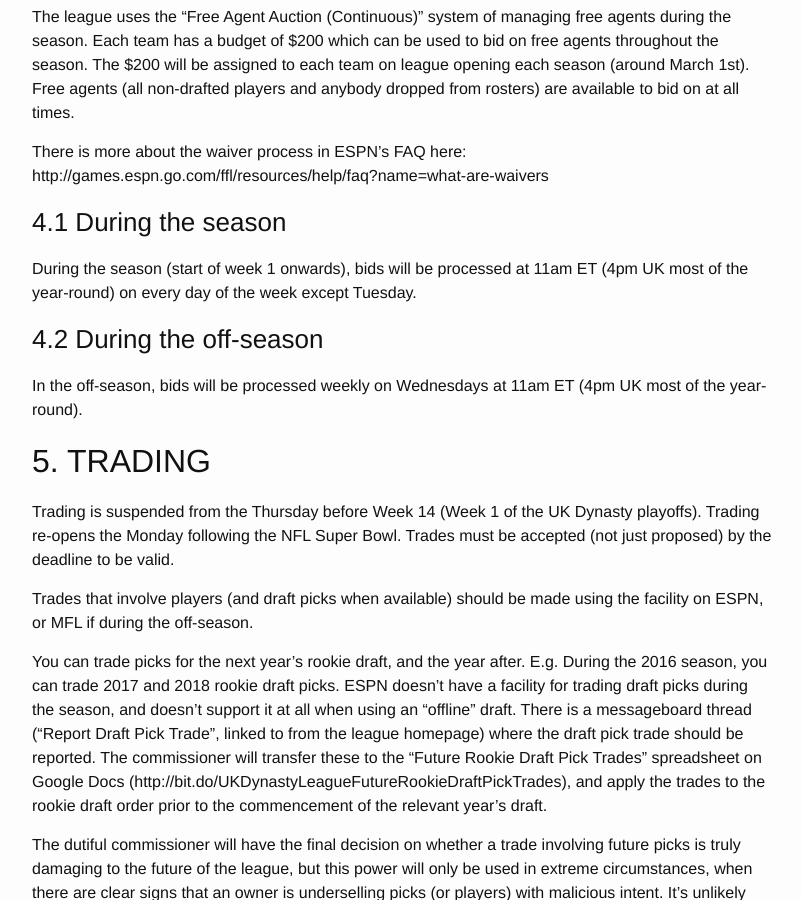
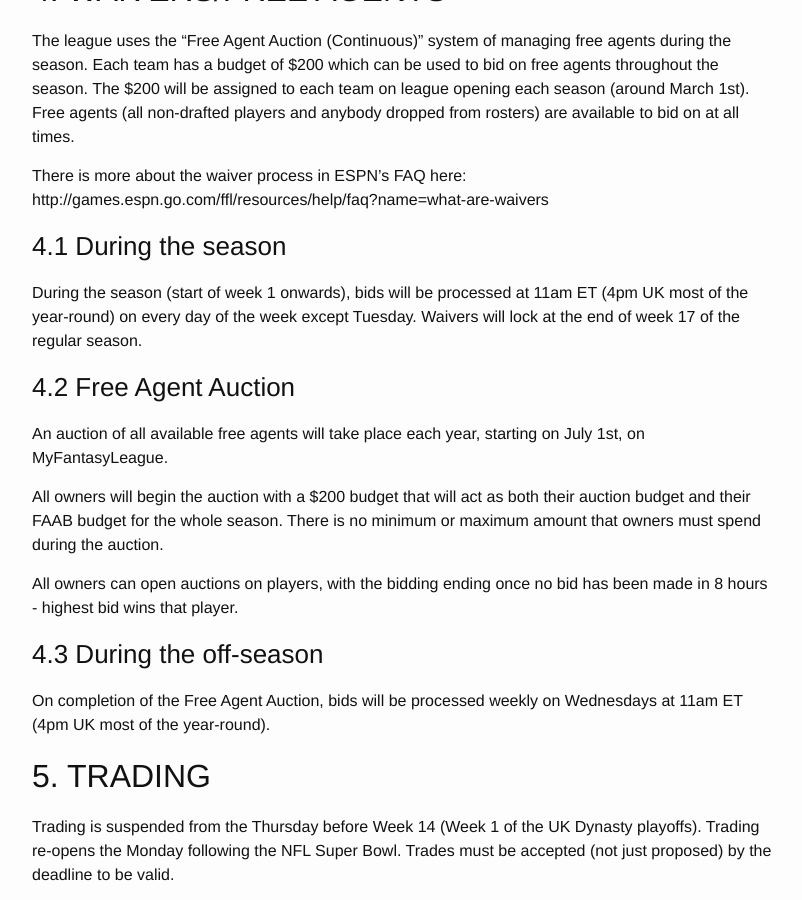
Before and after one commit to UKDynasty/ukdynasty.github.io, a Jekyll site: the page built from bylaws/index.md, in a window 1280 px wide and 900 px high, scrolled down 3019 px. Shown: the whole window, without its empty margins (238-1040 px from the left). Built offline with Jekyll 4.4.1, drawn with Linux system fonts in a browser that asks for light colours; some of the changed text lies outside the part shown.

Commit message:
Free agent auction details

```diff
--- a/bylaws/index.md
+++ b/bylaws/index.md
@@ -21,7 +21,8 @@ All bylaws are an **explanation** or **extension** of the rules set on ESPN/MyFa
     - [3.2 Reduction to 4 rounds from 2018](#32-reduction-to-4-rounds-from-2018)
 - [4. Waivers/free agents](#4-waiversfree-agents)
     - [4.1 During the season](#41-during-the-season)
-    - [4.2 During the off-season](#42-during-the-off-season)
+    - [4.2 Free Agent Auction](#42-free-agent-auction)
+    - [4.3 During the off-season](#43-during-the-off-season)
 - [5. Trading](#5-trading)
 - [6. Annual rule changes: Owners' Meeting](#6-annual-rule-changes-owners-meeting)
 - [7. Ethos](#7-ethos)
@@ -105,11 +106,19 @@ There is more about the waiver process in ESPN's FAQ here: http://games.espn.go.
 
 ### 4.1 During the season
 
-During the season (start of week 1 onwards), bids will be processed at 11am ET (4pm UK most of the year-round) on every day of the week except Tuesday.
+During the season (start of week 1 onwards), bids will be processed at 11am ET (4pm UK most of the year-round) on every day of the week except Tuesday. Waivers will lock at the end of week 17 of the regular season.
 
-### 4.2 During the off-season
+### 4.2 Free Agent Auction
 
-In the off-season, bids will be processed weekly on Wednesdays at 11am ET (4pm UK most of the year-round).
+An auction of all available free agents will take place each year, starting on July 1st, on MyFantasyLeague.
+
+All owners will begin the auction with a $200 budget that will act as both their auction budget and their FAAB budget for the whole season. There is no minimum or maximum amount that owners must spend during the auction.
+
+All owners can open auctions on players, with the bidding ending once no bid has been made in 8 hours - highest bid wins that player.
+
+### 4.3 During the off-season
+
+On completion of the Free Agent Auction, bids will be processed weekly on Wednesdays at 11am ET (4pm UK most of the year-round).
 
 ## 5. TRADING
 
```
